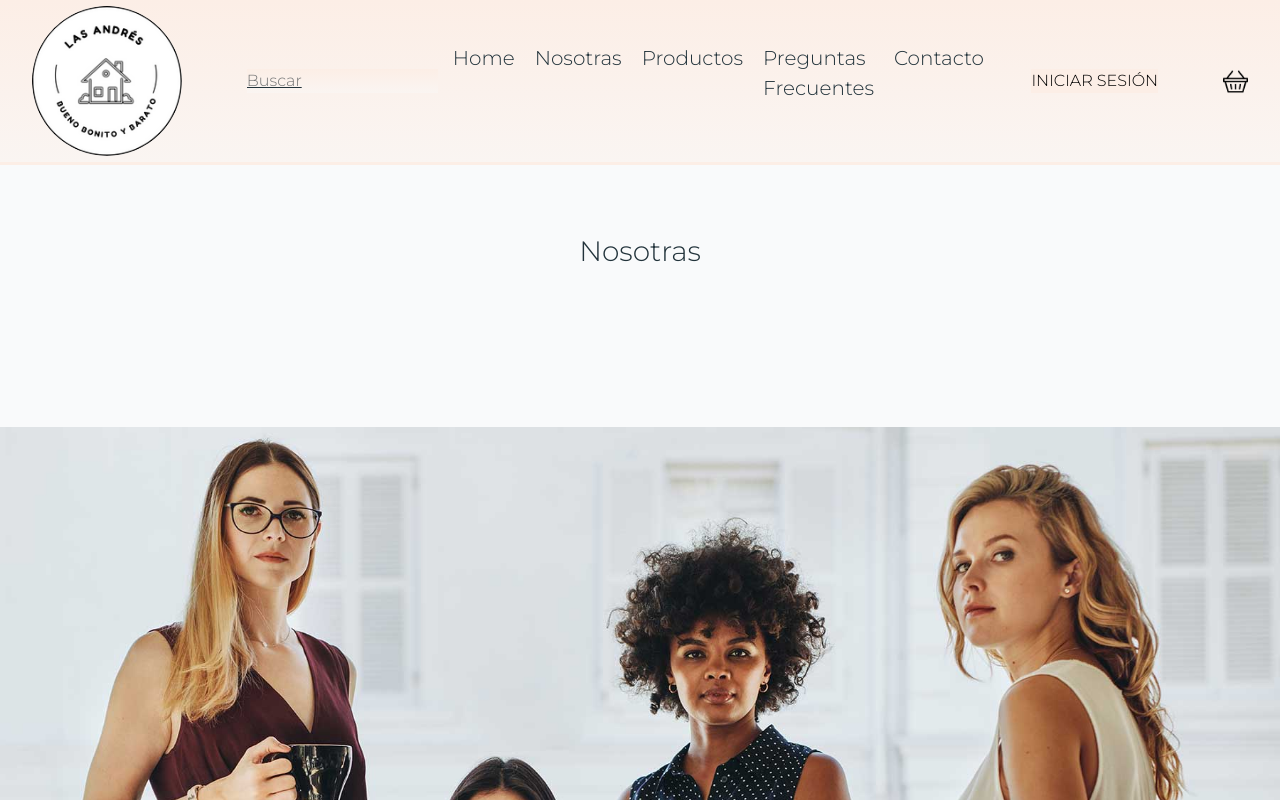
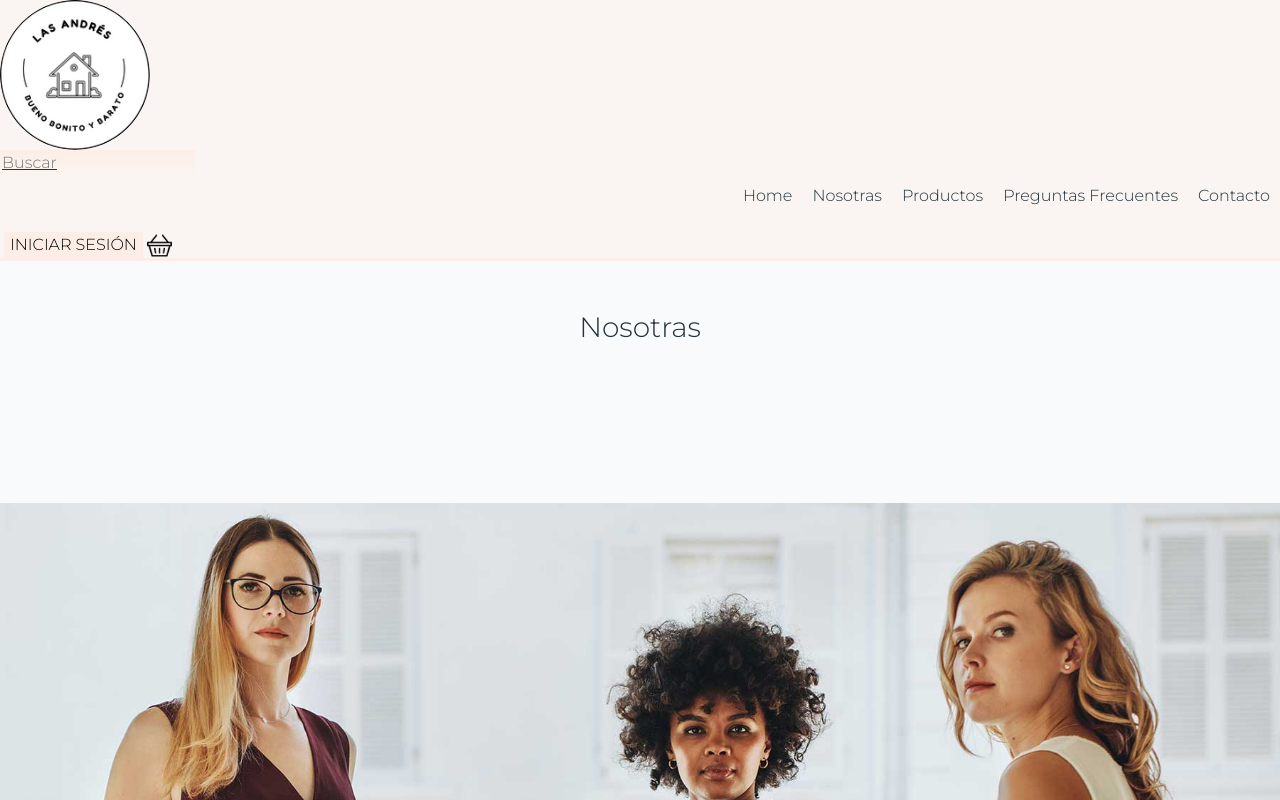
Before and after one commit to MicaAndres/Las-Andres-Micaela-Andres-6-7, a website: page pages/nosotras.html in a window 1280 px wide. Shown: the top 800 px of the page. Drawn offline with nearby package versions, Linux system fonts and the light colour scheme.

Commit message:
primer subida de sass

```diff
--- a/pages/nosotras.html
+++ b/pages/nosotras.html
@@ -9,16 +9,17 @@
     <link href="https://cdn.jsdelivr.net/npm/bootstrap@5.1.3/dist/css/bootstrap.min.css" rel="stylesheet">
     <title>LAS ANDRÉS HOME - Contacto</title>
     <link rel="shortcut icon" href="../assets/favicon.png">
-    <link rel="stylesheet" href="../style/style.css">
+    <link rel="stylesheet" href="../css/style.css">
 </head>
 
 <body>
     <div id="nosotras">
+        <div id="conteiner">
             <header id="grad2">
                 <div class="navegador">
                     <a href="../index.html">
-                    <img class="sizeLogo justify-content-start" src="../assets/Diseño sin título.png" href="../index.html"
-                        alt="">
+                        <img class="sizeLogo justify-content-start" src="../assets/Diseño sin título.png"
+                            href="../index.html" alt="">
                     </a>
                     <!--  <h1 class="tituloPrincipal tituloPrincipalMobile"><a href="index.html">LAS ANDRÉS HOME</a></h1>-->
                 </div>
@@ -29,7 +30,8 @@
                     </form>
                 </div>
 
-            <nav class="menus navbar navbar-light navbar-expand-lg ">
+                <div>
+                    <nav class="menus navbar navbar-light navbar-expand-lg">
                         <button class="navbar-toggler" type="button" data-bs-toggle="offcanvas"
                             data-bs-target="#navbarOffcanvasLg" aria-controls="navbarOffcanvasLg">
                             <span class="navbar-toggler-icon"></span>
@@ -48,18 +50,20 @@
 
                         </div>
                     </nav>
+                </div>
 
-            <img class="imgNav imgNavMobile" src="../assets/acceso.png" alt="">
+                <div><img class="imgNav imgNavMobile" src="../assets/acceso.png" alt=""></div>
 
                 <div class="iniciarSesion">
-                <a href="../pages/iniciarSesion.html"><input id="boton" class="botonHover" name="iniciarSesion"
-                        type="button" value="INICIAR SESIÓN"></a>
+                    <a href="../pages/iniciarSesion.html">
+                        <input id="boton" class="botonHover" name="iniciarSesion" type="button" value="INICIAR SESIÓN">
+                    </a>
                 </div>
 
-            <img class="imgNav imgNavMobile" src="../assets/shopping-basket.png">
+                <div><img class="imgNav imgNavMobile" src="../assets/shopping-basket.png"></div>
 
             </header>
-
+        </div>
 
         <aside>
             <h3 class="tituloSecundario">Nosotras</h3>
--- /dev/null
+++ b/scss/_variables.scss
@@ -0,0 +1,5 @@
+$colorfondo:  #f9fafb;
+$colorletras: #22333b;
+$colorheaderfooter: #FAF5F2;
+$colorborder: #fceee6;
+$fontfamily: 'Montserrat', sans-serif;
--- /dev/null
+++ b/scss/style.scss
@@ -0,0 +1,164 @@
+@import "_variables";
+@import url('https://fonts.googleapis.com/css2?family=Montserrat:wght@300&display=swap');
+
+
+body{
+    background-color: $colorfondo;
+    color: $colorletras;
+    font-family: $fontfamily;
+    margin-right: 0%;
+
+    div{
+        grid-template-columns: auto;
+        grid-template-rows: 10% auto 35% 12%;
+        grid-column-gap: 20px;
+        grid-row-gap: 20px;
+        grid-template-areas: "header" "aside" "article" "footer";
+
+       #conteiner{
+
+
+            header{
+             background-color: $colorheaderfooter;
+             font-family: $fontfamily;
+             color: $colorletras;
+             border-bottom: solid 3px $colorborder;
+
+                .sizeLogo{
+                    display: flex;
+                    width: 150px;
+                    height: 150px;
+                    border-radius: 80px;
+                    justify-content: flex-start;
+                }
+
+
+                div{
+                    display: inline;
+                    align-items: center;
+                    justify-content: start;
+                    form{
+
+                        input{
+                            border: 0;
+                            text-decoration-line: underline;
+                            text-decoration-color:$colorletras;
+                            background-color: $colorborder;
+                            background-image: linear-gradient(to bottom, #fceee6, #faf5f2  );
+                        }
+                    }
+                }
+
+                .menus {
+                    ul {
+                        display: flex;
+                        flex-wrap: row;
+                        align-items: strech;
+                        justify-content: center;
+
+
+                        li{
+                            display: inline-block;
+                            align-items: center;
+                            justify-content: space-between;
+                            padding-left: 10px;
+                            padding-right: 10px;
+
+                        }
+                    }
+                }
+
+
+                .imgNav{
+                    display: inline;
+                    align-items: stretch;
+                    justify-content: end;
+                    max-width: 25px;
+                    max-height: 25px;
+
+
+                }
+
+
+                a{
+                    text-decoration: none;
+                    color: $colorletras;
+
+                    &:hover{
+                        color: $colorletras;
+                        text-decoration: underline;
+                    }
+                }
+
+                div{
+                    display: inline;
+                    align-items: center;
+                    justify-items: flex-end;
+                    #boton{
+                        background-image: linear-gradient(to bottom, #fceee6, #fceee6);
+                        border: none;
+                        transition: 1s;
+                            &:hover{
+                                font-size: 18px;
+                            }
+
+                    }
+
+
+                }
+            }
+        }
+
+        aside{
+                h3{
+                    text-align: center;
+                    padding-bottom: 150px;
+                    padding-top: 50px;
+                }
+
+
+            }
+        .presentacion{
+               padding-top: 20px;
+               padding-left: 50px;
+               padding-right: 50px;
+               font-size: 16px;
+               line-height: 1.5em;
+        }
+
+        footer{
+            background-color: $colorheaderfooter;
+            font-family: $fontfamily;
+            color: $colorletras;
+            border-top: solid 3px $colorborder;
+
+            img{
+                max-width: 25px;
+                max-height: 25px;
+
+            }
+
+        }
+
+        a{
+            text-decoration: none;
+            color: $colorletras;
+
+            &:hover{
+                color: $colorletras;
+                text-decoration: underline;
+            }
+        }
+
+        #boton{
+            background-image: linear-gradient(to bottom, #fceee6, #fceee6);
+            border: none;
+            transition: 1s;
+
+            &:hover{
+                font-size: 18px;
+            }
+
+        }
+    }
+}
```
Also changed, not shown: package.json (added, +25 -0 lines), css/style.css (added), css/style.min.css (added), scss/style.css (added), scss/style.min.css (added), style/style.css (deleted), 2 other files. Lines whose indentation alone changed are shown as unchanged.
